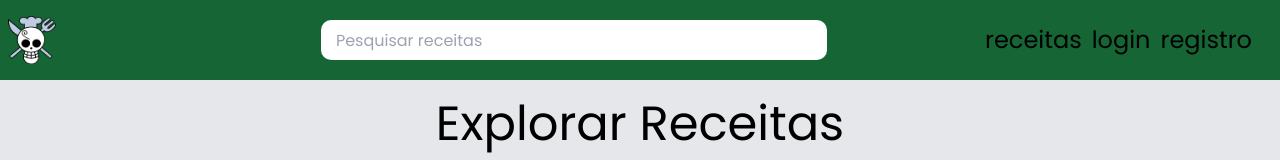
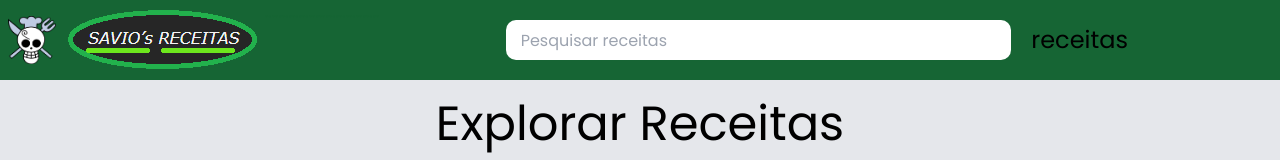
Before and after one commit to alexoliveiramartins/ReceitasReactFront, a React (Vite) app: page / in a window 1280 px wide. Shown: the top 160 px of the page. Built offline with nearby package versions, Linux system fonts and the light colour scheme; no server answers.

Commit message:
savio receitas logo foda

```diff
--- a/src/components/Header.jsx
+++ b/src/components/Header.jsx
@@ -1,6 +1,6 @@
 import { NavLink } from "react-router-dom";
-import { SearchBar } from "./MainPage/SearchBar";
-import { SearchResultsList } from "./MainPage/SearchResultList";
+import { SearchBar } from "./MainPage/pesquisa/SearchBar";
+import { SearchResultsList } from "./MainPage/pesquisa/SearchResultList";
 import { useState } from "react";
 
 export default function Header({title}){
@@ -11,12 +11,15 @@ export default function Header({title}){
   return (
     <div>
 
-      <header className="h-20 // flex px-2 justify-between bg-green-800 font-poppings">
+      <header className="h-20 // flex px-2 justify-start bg-green-800 font-poppings">
         <NavLink to="/" className="my-auto">
           <img src="../src/imagens/logo.png" className="size-12"/>
         </NavLink>
-
-        <div className="w-1/2 flex flex-col my-auto mt-5 origin-top place-items-end justify z-10">
+        <NavLink to="/" className="my-auto">
+          <img src="../src/imagens/savioreceitas.png" className=""/>
+        </NavLink>
+        <div className="text-green-800">..................................</div>
+        <div className="w-1/2 flex flex-col my-auto mt-5 origin-top place-items-end  z-10">
           <SearchBar className="" setResults={setResults}/>
           {results && results.length > 0 && <SearchResultsList className="" results={results}/>}
         </div>
@@ -24,8 +27,6 @@ export default function Header({title}){
         <nav className="flex items-center p-5">
           <ul className="flex gap-2.5 font-sans text-2xl">
             <li><NavLink to="/receitas">receitas</NavLink></li>
-            <li><NavLink to="/login">login</NavLink></li>
-            <li><NavLink to="/register">registro</NavLink></li>
           </ul>
         </nav>
      </header>
```
Also changed, not shown: src/components/MainPage/pesquisa/SearchBar.css (renamed from src/components/MainPage/SearchBar.css), src/components/MainPage/pesquisa/SearchBar.jsx (renamed from src/components/MainPage/SearchBar.jsx), src/components/MainPage/pesquisa/SearchResult.css (renamed from src/components/MainPage/SearchResult.css), src/components/MainPage/pesquisa/SearchResult.jsx (renamed from src/components/MainPage/SearchResult.jsx), src/components/MainPage/pesquisa/SearchResultList.css (renamed from src/components/MainPage/SearchResultList.css), src/components/MainPage/pesquisa/SearchResultList.jsx (renamed from src/components/MainPage/SearchResultList.jsx), src/imagens/savioreceitas.png (added).
